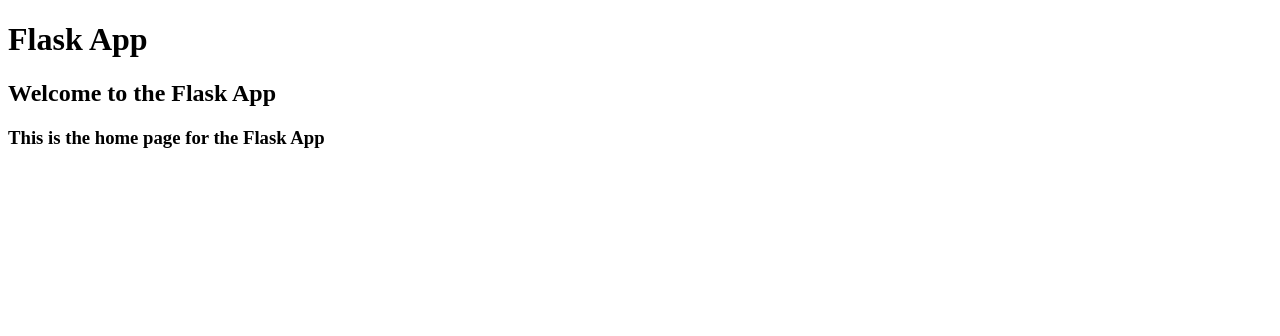
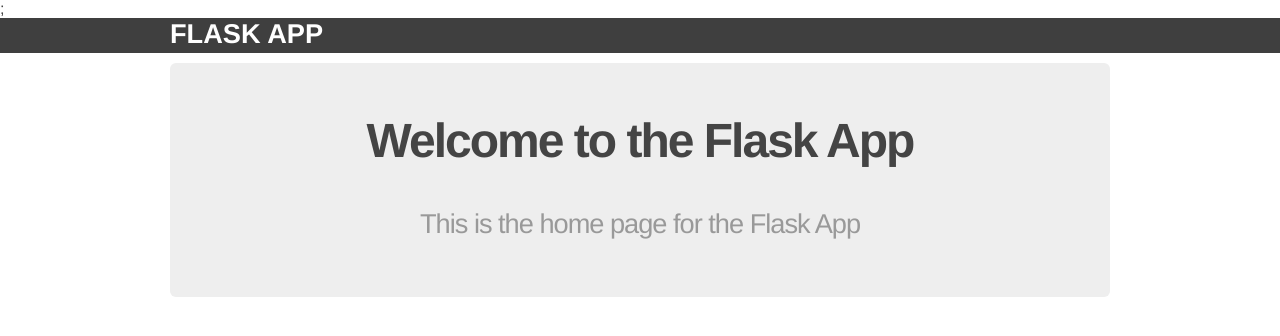
Before and after one commit to DrkSephy/NOAA-Projects, a Flask app: page / in a window 1280 px wide. Shown: the top 336 px of the page. Run offline with Flask 2, Linux system fonts and the light colour scheme.

Commit message:
Adding css

```diff
--- /dev/null
+++ b/app/static/css/main.css
@@ -0,0 +1,64 @@
+body {
+  margin: 0;
+  padding: 0;
+  font-family: "Helvetica Neue", Helvetica, Arial, sans-serif;
+  color: #444;
+}
+
+/*
+ * Create dark grey header with a white logo
+ */
+
+header {
+  background-color: #2B2B2B;
+  height: 35px;
+  width: 100%;
+  opacity: .9;
+  margin-bottom: 10px;
+}
+
+header h1.logo {
+  margin: 0;
+  font-size: 1.7em;
+  color: #fff;
+  text-transform: uppercase;
+  float: left;
+}
+
+header h1.logo:hover {
+  color: #fff;
+  text-decoration: none;
+}
+
+/*
+ * Center the body content
+ */
+
+.container {
+  width: 940px;
+  margin: 0 auto;
+}
+
+div.jumbo {
+  padding: 10px 0 30px 0;
+  background-color: #eeeeee;
+  -webkit-border-radius: 6px;
+     -moz-border-radius: 6px;
+          border-radius: 6px;
+}
+
+h2 {
+  font-size: 3em;
+  margin-top: 40px;
+  text-align: center;
+  letter-spacing: -2px;
+}
+
+h3 {
+  font-size: 1.7em;
+  font-weight: 100;
+  margin-top: 30px;
+  text-align: center;
+  letter-spacing: -1px;
+  color: #999;
+}
--- a/app/templates/layout.html
+++ b/app/templates/layout.html
@@ -2,6 +2,7 @@
 <html>
     <head>
         <title>Flask App</title>
+        <link rel="stylesheet" href="{{ url_for('static', filename='css/main.css') }}">;
     </head>
 
     <body>
```
